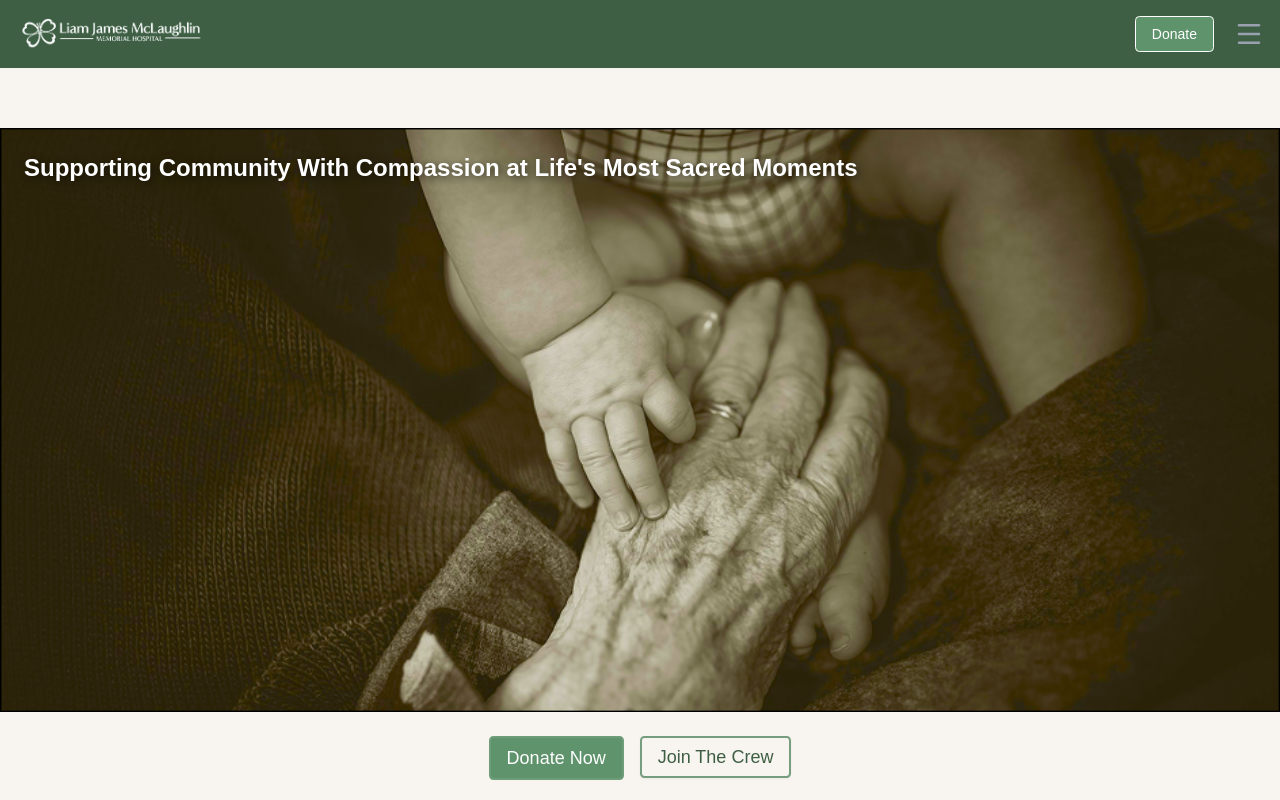
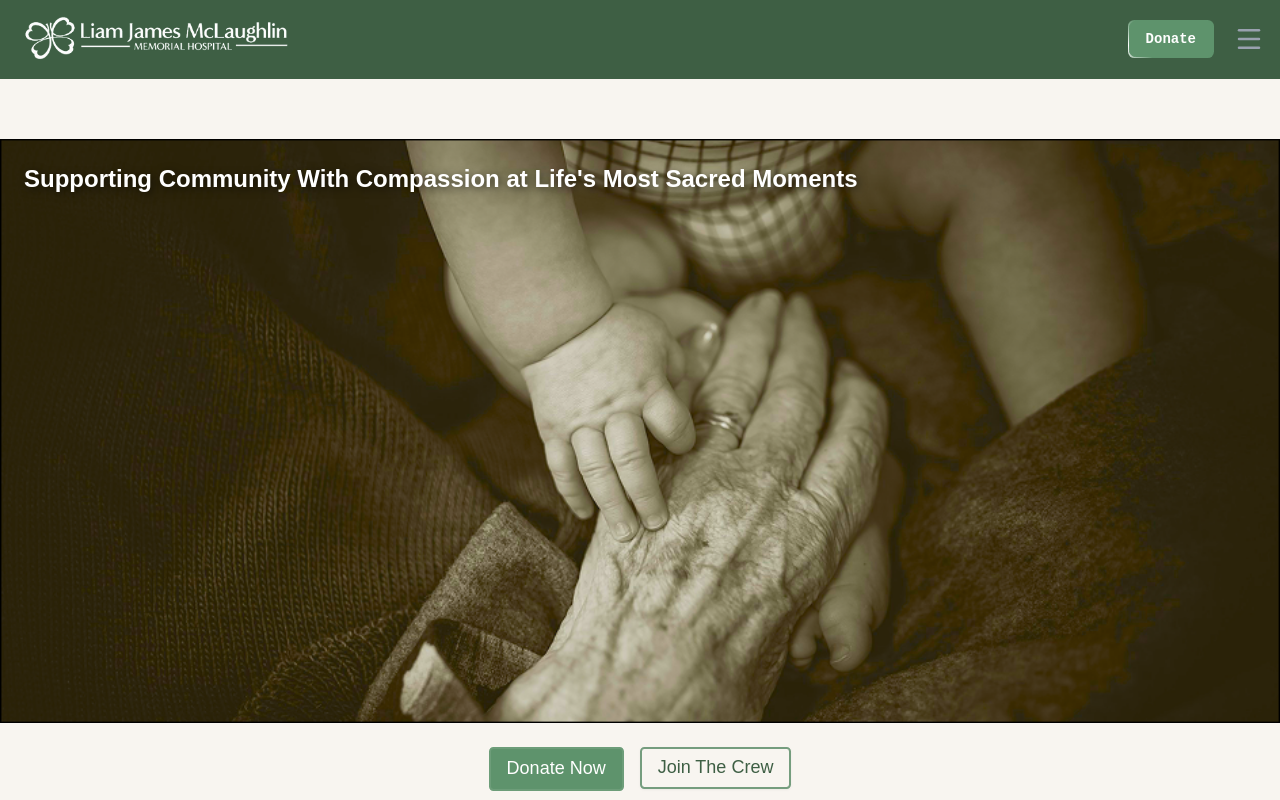
Before and after one commit to Sama2511/LJM, a Next.js app in the folder ljm-website/: page / in a window 1280 px wide. Built offline with nearby package versions, Linux system fonts and the light colour scheme.

Commit message:
animation btn added

```diff
--- a/ljm-website/app/globals.css
+++ b/ljm-website/app/globals.css
@@ -180,3 +180,18 @@
     @apply bg-background text-foreground;
   }
 }
+@property --border-angle {
+  syntax: "<angle>";
+  inherits: false;
+  initial-value: 0deg;
+}
+
+@keyframes border-rotate {
+  to {
+    --border-angle: 360deg;
+  }
+}
+
+.animate-rotate-border {
+  animation: border-rotate 3s linear infinite;
+}
--- a/ljm-website/components/header.tsx
+++ b/ljm-website/components/header.tsx
@@ -22,17 +22,24 @@ function Header() {
             alt=""
             height={300}
             width={300}
-            className="w-[190px] @[600]:w-[300px] @[1100]:w-[350px]"
+            className="w-[280px] @[600]:w-[300px] @[1100]:w-[350px]"
           />
         </Link>
         <div className="flex items-center gap-5">
-          <Button asChild>
+          {/* <Button asChild>
             <Link href="/donate" className="border-[1px] border-white">
-              <span className="flex items-center justify-center bg-[#5e936c] text-[14px]">
+              <span className="flex items-center justify-center bg-[#5e936c] text-[14px] @[600]:px-4 @[600]:text-[18px]">
                 Donate
               </span>
             </Link>
-          </Button>
+          </Button> */}
+
+          <div className="animate-rotate-border w-full max-w-sm cursor-pointer rounded-lg bg-conic-[from_var(--border-angle)] from-[#5e936c] from-80% via-white via-90% to-[#5e936c] to-100% p-px">
+            <Button className="rounded-lg border border-[#5e936c] bg-[#5e936c] px-4 text-center font-mono text-[14px] font-bold @[600]:px-10 @[600]:text-[22px]">
+              Donate
+            </Button>
+          </div>
+
           <div
             onClick={handleNav}
             className="flex cursor-pointer items-center justify-end @[600]:hidden"
```
